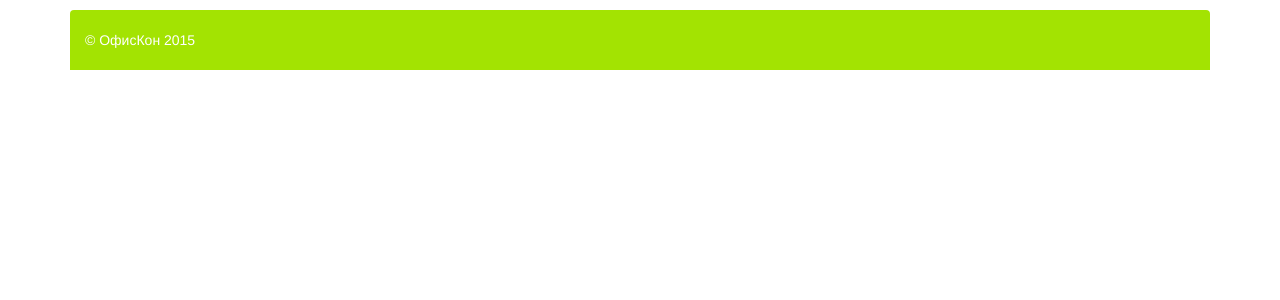
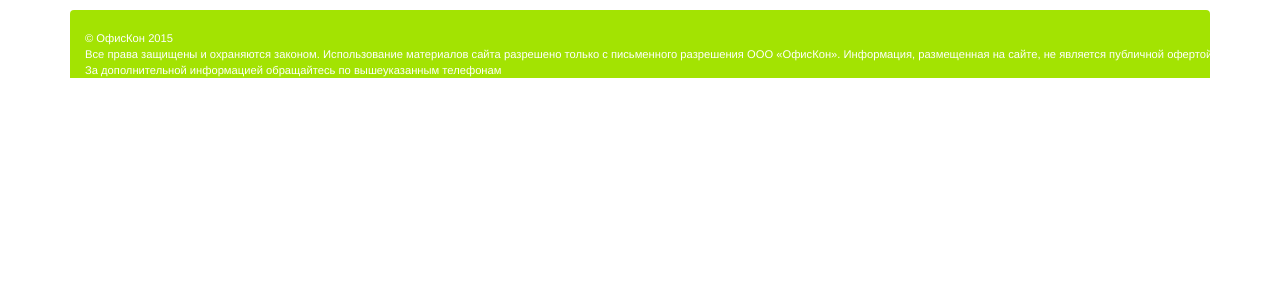
Before and after one commit to vuylov/officecon, a PHP site: template views/catalog/view.php in a window 1280 px wide. Shown: the part 97-397 px from the top of the page. Run offline with PHP 8.4, Linux system fonts and the light colour scheme; the template is opened without the code that fills it, so the values that code supplies are empty; some libraries are stand-ins or nearby versions.

Commit message:
Add copyrights to project

```diff
--- a/views/layouts/base.php
+++ b/views/layouts/base.php
@@ -68,7 +68,12 @@ AppAsset::register($this);
     </div>
     <footer class="footer">
         <div class="container">
-            <p class="pull-left">&copy; ОфисКон <?= date('Y') ?></p>
+            <div class="row">
+                <div class="col-md-12">
+                    <div>&copy; ОфисКон <?= date('Y') ?></div>
+                    <div>Все права защищены и охраняются законом. Использование материалов сайта разрешено только с письменного разрешения ООО «ОфисКон». Информация, размещенная на сайте, не является публичной офертой. За дополнительной информацией обращайтесь по вышеуказанным телефонам</div>
+                </div>
+            </div>
         </div>
     </footer>
 </div>
--- a/web/css/site.css
+++ b/web/css/site.css
@@ -16,12 +16,13 @@ body {
 }
 */
 .footer {
-    height: 60px;
     background-color: #a3e302;
     padding-top: 20px;
+    padding-right: 100px;
     color: #fff;
     margin-top: 10px;
     border-radius: 4px 4px 0px 0px;
+    font-size: 0.8em;
 }
 
 .jumbotron {
```
Also changed, not shown: views/layouts/catalog.php (+7 -2 lines).
